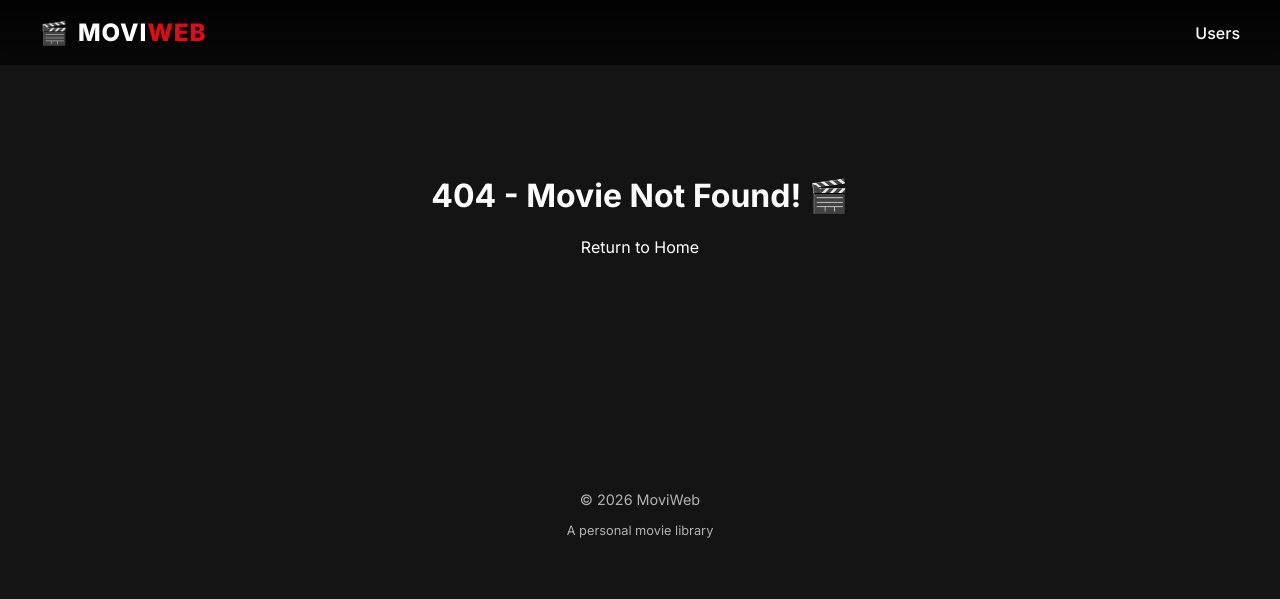
After one commit to jess-compliance-dev/MoviWebApp, a Flask app: template templates/404.html in a window 1280 px wide. The commit adds this page. Shown: the top 599 px of the page. Run offline with Flask 3, Linux system fonts and the light colour scheme; the template is opened without the code that fills it, so the values that code supplies are empty.

Commit message:
fixed add route

```diff
--- a/app.py
+++ b/app.py
@@ -44,27 +44,30 @@ def add_user():
 @app.route('/users/<int:user_id>/movies', methods=['GET'])
 def user_movies(user_id):
     """Displays the list of favorite movies for a specific user."""
+    user = User.query.get_or_404(user_id)
     movies = data_manager.get_movies(user_id)
-    # We pass user_id to the template so it knows who owns the movies
     return render_template('user_movies.html', movies=movies, user_id=user_id)
 
 
 @app.route('/users/<int:user_id>/movies', methods=['POST'])
+@app.route('/users/<int:user_id>/movies', methods=['POST'])
 def add_movie(user_id):
-    """Adds a new movie to a user's list by fetching OMDb info."""
     movie_title = request.form.get('title')
 
     if movie_title and OMDB_API_KEY:
-        # Fetching data from OMDb
-        response = requests.get(f"http://www.omdbapi.com/?apikey={OMDB_API_KEY}&t={movie_title}")
+
+        response = requests.get(
+            "http://www.omdbapi.com/",
+            params={"apikey": OMDB_API_KEY, "t": movie_title}
+        )
+
         data = response.json()
+        print("OMDB RESPONSE:", data)
 
         if data.get('Response') == 'True':
-            # Clean year string (e.g., "2024–" to 2024)
             raw_year = data.get('Year', '0')
             clean_year = "".join(filter(str.isdigit, raw_year))[:4]
 
-            # Creating the Movie object
             new_movie = Movie(
                 name=data.get('Title'),
                 director=data.get('Director'),
@@ -72,6 +75,7 @@ def add_movie(user_id):
                 poster_url=data.get('Poster'),
                 user_id=user_id
             )
+
             data_manager.add_movie(new_movie)
 
     return redirect(url_for('user_movies', user_id=user_id))
@@ -93,5 +97,12 @@ def delete_movie(user_id, movie_id):
     return redirect(url_for('user_movies', user_id=user_id))
 
 
+@app.errorhandler(404)
+def page_not_found(e):
+    return render_template('404.html'), 404
+
+
+print(OMDB_API_KEY)
+
 if __name__ == '__main__':
     app.run(debug=True)
--- a/static/style.css
+++ b/static/style.css
@@ -0,0 +1,292 @@
+:root {
+    --primary: #e50914;
+    --bg-dark: #141414;
+    --bg-darker: #0f0f0f;
+    --card-bg: #1f1f1f;
+
+    --text-light: #ffffff;
+    --text-muted: #b3b3b3;
+
+    --transition: all 0.25s ease;
+}
+
+* {
+    box-sizing: border-box;
+}
+
+body {
+    font-family: 'Inter', sans-serif;
+    background: var(--bg-dark);
+    color: var(--text-light);
+    margin: 0;
+}
+
+
+/* HEADER */
+
+.main-header {
+    position: sticky;
+    top: 0;
+    z-index: 100;
+
+    background: linear-gradient(
+        to bottom,
+        rgba(0,0,0,0.9),
+        rgba(0,0,0,0.6)
+    );
+
+    backdrop-filter: blur(6px);
+}
+
+.nav-wrapper {
+    max-width: 1400px;
+    margin: auto;
+
+    padding: 18px 40px;
+
+    display: flex;
+    justify-content: space-between;
+    align-items: center;
+}
+
+
+/* LOGO */
+
+.logo-link {
+    text-decoration: none;
+    display: flex;
+    align-items: center;
+    gap: 10px;
+}
+
+.logo-icon {
+    font-size: 1.4rem;
+}
+
+.logo-text {
+    font-weight: 800;
+    font-size: 1.5rem;
+    letter-spacing: 1px;
+}
+
+.logo-text span {
+    color: var(--primary);
+}
+
+
+/* NAV */
+
+.nav-menu {
+    display: flex;
+    gap: 25px;
+}
+
+.nav-item {
+    text-decoration: none;
+    color: var(--text-muted);
+    font-weight: 500;
+    transition: var(--transition);
+}
+
+.nav-item:hover {
+    color: white;
+}
+
+.nav-item.active {
+    color: white;
+}
+
+
+/* MAIN */
+
+.main-content {
+    max-width: 1400px;
+    margin: auto;
+    padding: 40px;
+}
+
+/* LINKS */
+
+a {
+    color: var(--text-light);
+    text-decoration: none;
+}
+
+a:visited {
+    color: var(--text-light);
+}
+
+
+/* USER LIST */
+
+.user-list {
+    list-style: none;
+    padding: 0;
+    margin-top: 30px;
+}
+
+.user-entry {
+    margin-bottom: 10px;
+}
+
+.user-list a {
+    font-size: 1.2rem;
+    text-decoration: none;
+    color: var(--text-light);
+    transition: var(--transition);
+}
+
+.user-list a:hover {
+    color: var(--primary);
+}
+
+
+/* MOVIE GRID */
+
+.movie-grid {
+    display: grid;
+    grid-template-columns: repeat(auto-fill, minmax(200px, 1fr));
+    gap: 28px;
+    margin-top: 35px;
+}
+
+
+/* MOVIE CARD */
+
+.movie-card {
+    background: var(--card-bg);
+    border-radius: 8px;
+    overflow: hidden;
+
+    transition: transform 0.25s ease,
+                box-shadow 0.25s ease;
+
+    cursor: pointer;
+}
+
+.movie-card:hover {
+    transform: scale(1.05);
+    box-shadow: 0 20px 40px rgba(0,0,0,0.7);
+}
+
+
+/* POSTER */
+
+.movie-card img {
+    width: 100%;
+    aspect-ratio: 2/3;
+    object-fit: cover;
+}
+
+
+/* INFO */
+
+.movie-info {
+    padding: 18px;
+}
+
+.movie-info h3 {
+    font-size: 1rem;
+    margin: 0 0 8px 0;
+}
+
+.movie-info p {
+    font-size: 0.85rem;
+    color: var(--text-muted);
+}
+
+/* ACTIONS */
+
+.actions {
+    margin-top: 15px;
+}
+
+.actions form {
+    display: flex;
+    flex-direction: column;
+    gap: 10px;
+    margin-bottom: 10px;
+}
+
+.actions input {
+    margin-top: 5px;
+}
+
+/* MOVIE DETAIL PAGE SPACING */
+
+.movie-details h1 {
+    margin-bottom: 10px;
+}
+
+.movie-meta {
+    color: var(--text-muted);
+    margin-bottom: 20px;
+}
+
+.movie-details input {
+    margin-bottom: 18px;
+}
+
+
+/* BUTTON */
+
+button {
+    background: var(--primary);
+    border: none;
+
+    padding: 10px 18px;
+    border-radius: 6px;
+
+    color: white;
+    font-weight: 600;
+
+    cursor: pointer;
+    transition: var(--transition);
+}
+
+button:hover {
+    background: #ff0f1b;
+    transform: scale(1.05);
+}
+
+.button-group {
+    display: flex;
+    flex-direction: column;
+    gap: 12px;
+}
+
+
+/* INPUT */
+
+input[type="text"] {
+    background: #222;
+    border: 1px solid #333;
+    color: white;
+
+    padding: 10px 12px;
+    border-radius: 6px;
+
+    outline: none;
+}
+
+input[type="text"]:focus {
+    border-color: var(--primary);
+}
+
+
+/* FOOTER */
+
+.main-footer {
+    margin-top: 80px;
+
+    padding: 50px 20px;
+    text-align: center;
+
+    color: var(--text-muted);
+    font-size: 0.9rem;
+}
+
+.footer-sub {
+    font-size: 0.8rem;
+    margin-top: 6px;
+}
--- /dev/null
+++ b/templates/404.html
@@ -0,0 +1,8 @@
+{% extends "base.html" %}
+
+{% block content %}
+<div style="text-align: center; padding: 50px;">
+    <h1>404 - Movie Not Found! 🎬</h1>
+    <a href="{{ url_for('home') }}" class="btn">Return to Home</a>
+</div>
+{% endblock %}
--- a/templates/base.html
+++ b/templates/base.html
@@ -3,25 +3,42 @@
 <head>
     <meta charset="UTF-8">
     <meta name="viewport" content="width=device-width, initial-scale=1.0">
-    <title>MY MOVIE APP</title>
+    <title>MoviWeb | Personal Library</title>
+
     <link rel="stylesheet" href="{{ url_for('static', filename='style.css') }}">
+
+    <link href="https://fonts.googleapis.com/css2?family=Inter:wght@400;500;600;700;800&display=swap" rel="stylesheet">
 </head>
+
 <body>
-    <header>
-        <div class="nav-container">
-            <span class="brand">🎬 MoviWeb</span>
-            <nav>
-                <a href="{{ url_for('home') }}">Home</a>
+
+<header class="main-header">
+    <div class="nav-wrapper">
+
+        <a href="{{ url_for('home') }}" class="logo-link">
+            <span class="logo-icon">🎬</span>
+            <span class="logo-text">MOVI<span>WEB</span></span>
+        </a>
+
+        <nav class="nav-menu">
+            <a href="{{ url_for('home') }}" class="nav-item active">Users</a>
         </nav>
+
     </div>
 </header>
-    <main>
-        <div class="content-wrapper">
+
+
+<main class="main-content">
     {% block content %}{% endblock %}
+</main>
+
+
+<footer class="main-footer">
+    <div class="footer-inner">
+        <p>© 2026 MoviWeb</p>
+        <p class="footer-sub">A personal movie library</p>
     </div>
-    </main>
-    <footer>
-        <p>MoviWeb &copy; 2026</p>
 </footer>
+
 </body>
 </html>
--- a/templates/user_movies.html
+++ b/templates/user_movies.html
@@ -22,7 +22,7 @@
             <p class="meta">{{ movie.director }} | {{ movie.year }}</p>
 
             <div class="actions">
-                <form action="{{ url_for('update_movie', user_id=user_id, movie_id=movie.id) }}" method="post" class="update-form">
+                <form action="{{ url_for('update_movie', user_id=user_id, movie_id=movie.id) }}" method="post">
                     <input type="text" name="title" placeholder="Edit title..." required>
                     <button type="submit" class="btn-update">Update</button>
                 </form>
```
Also changed, not shown: data/movies.db. Lines whose indentation alone changed are shown as unchanged.
